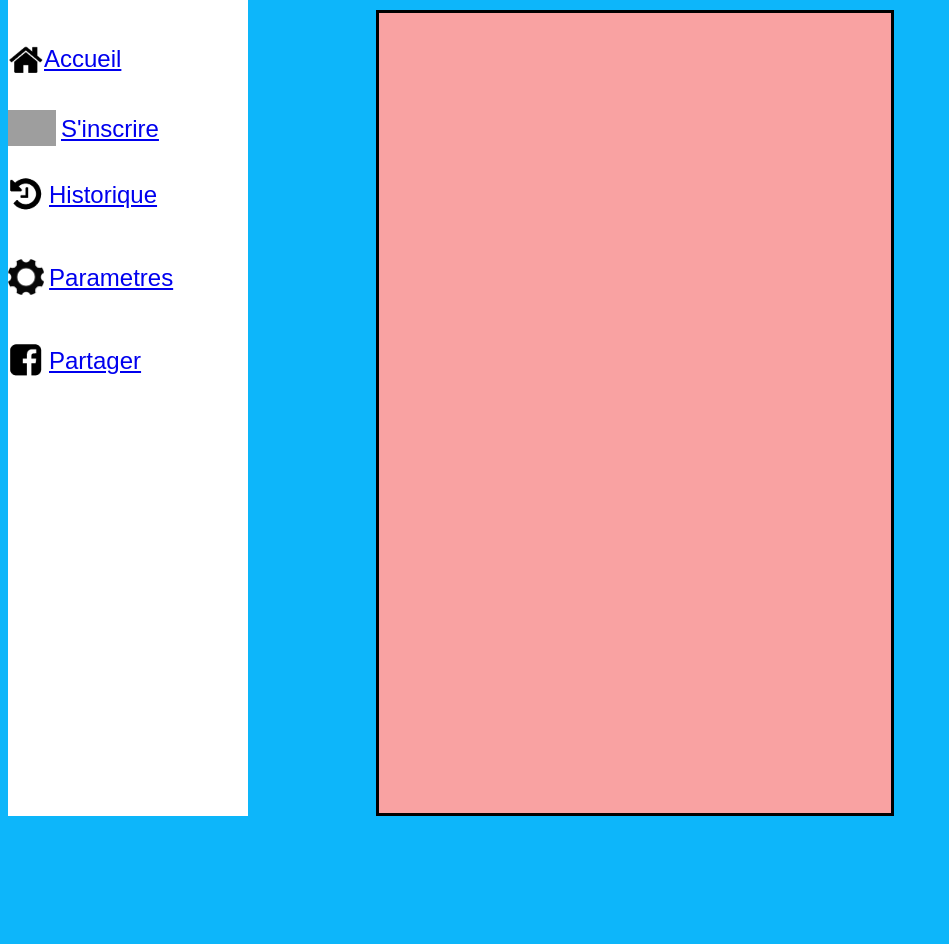
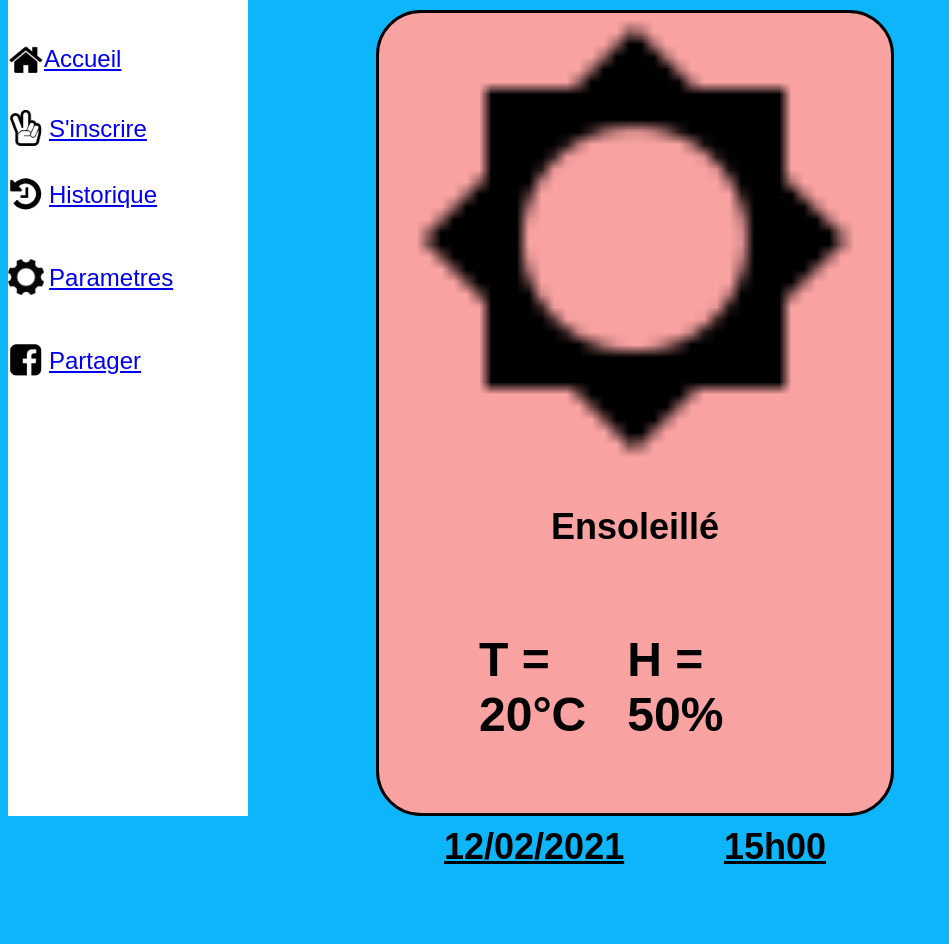
Before and after one commit to kemrode/stationMTO, a PHP site: page / in a window 1280 px wide. Shown: the part 102-1046 px from the top of the page, without its empty margins (0-949 px from the left). Before the commit the page ends 918 px from the top, so only its background shows below. Run offline with PHP 8.4, Linux system fonts and the light colour scheme; grey boxes are pictures that could not be loaded.

Commit message:
<create>303:preparation of the html and css of the main box at the screen

```diff
--- a/index.html
+++ b/index.html
@@ -69,6 +69,29 @@
         </div>
         <div id="primaryScreen">
             <div id="weatherScreen">
+                <div class="weatherPicture">
+                    <img src="01_annexes/images/sunExample.png">
+                </div>
+                <div class="lengendaryPicture">
+                    <p class="legendary">Ensoleillé</p>
+                </div>
+                <div id="tempHumElementsContainer">
+                    <div class="weatherTemperature">
+                        <p class="temperature">T = <span class="temperatureNumber">20</span>°C </p>
+                    </div>
+                    <div class="weatherHumidty">
+                        <p class ="humidity">H = <span class="hygromethrieNumber">50</span>%</p>
+                    </div>
+                </div>
+
+                <div id="gdhContainer">
+                    <div class="date">
+                        <p class="groupDate">12/02/2021</p>
+                    </div>
+                    <div class="hour">
+                        <p class="groupHour">15h00</p>
+                    </div>
+                </div>
             </div>
             <div id="map">
             </div>
--- a/main.css
+++ b/main.css
@@ -189,17 +189,84 @@ body{
     flex:auto;
 }
 
-#primaryScreen #weatherScreen {
+#weatherScreen {
     display: flex;
     flex:auto;
     margin-left: 12.5%;
     margin-top: 10px;
     flex-wrap: nowrap;
     flex-direction: column;
-    justify-content:center;
-    justify-items: center;
+    justify-content:space-between;
+    align-items: stretch;
     max-width: 50%;
     height: 800px;
     background-color : #f9a2a2;
     border: 3px black solid;
+    border-radius: 45px/45px;
 }
+
+.weatherPicture:nth-child(1){
+    margin: auto;
+    align-self: center;
+}
+.weatherPicture img{
+    height : 15em;
+}
+
+.lengendaryPicture:nth-child(2){
+    margin: auto;
+    align-self: center;
+}
+.legendary{
+    font-weight: bold;
+    font-size: 1.2em;
+}
+
+#tempHumElementsContainer:nth-child(3){
+    display: flex;
+    flex-direction:row;
+    justify-content: space-between;
+}
+
+.weatherTemperature{
+    margin-left:100px;
+    align-self: flex-start;
+    font-weight: bold;
+    font-size: 1.6em;
+}
+
+.weatherHumidty{
+    margin-right:120px;
+    align-self: flex-end;
+    font-weight: bold;
+    font-size: 1.6em;
+}
+
+#gdhContainer:nth-child(4){
+    display: flex;
+    flex-direction:row;
+    justify-content: space-between;
+    padding-bottom: 20px;
+}
+
+.date{
+    align-self: flex-start;
+    padding-bottom: 20px;
+    margin-left: 65px;
+}
+.groupDate{
+    font-weight: bold;
+    text-decoration: underline;
+    font-size: 1.2em;
+}
+
+.hour{
+    align-self: flex-end;
+    padding-bottom: 20px;
+    margin-right: 65px;
+}
+.groupHour{
+    font-weight: bold;
+    text-decoration: underline;
+    font-size: 1.2em;
+}
```
Also changed, not shown: 01_annexes/images/logInImg.png (added), 01_annexes/images/sunExample.png (added), scriptJavaS.js (added), 1 other file.
